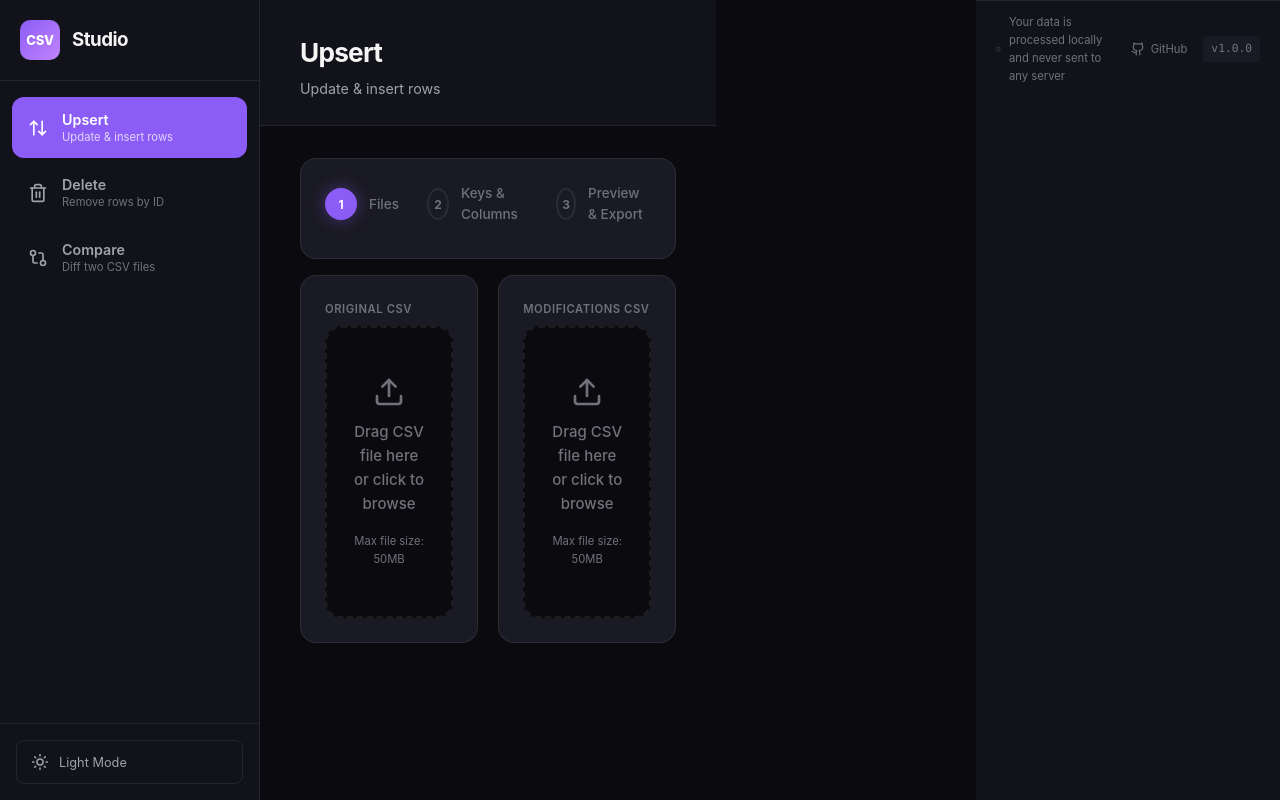
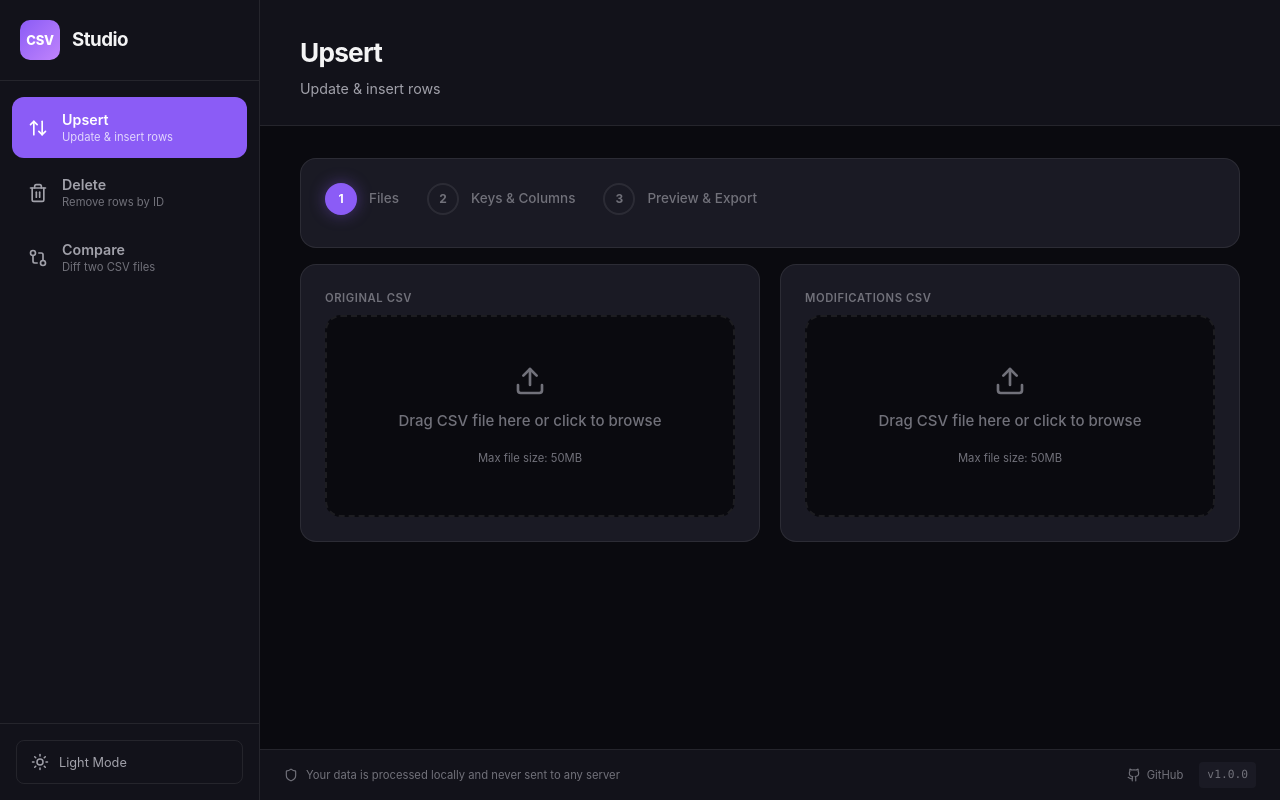
Before and after one commit to SlytherinScriptor/CSVStudio, a React (Vite) app: page / in a window 1280 px wide. Built offline with nearby package versions, Linux system fonts and the light colour scheme.

Commit message:
fix: Position footer at bottom of viewport

```diff
--- a/src/App.css
+++ b/src/App.css
@@ -162,7 +162,8 @@
 
 .content-body {
     flex: 1;
-    padding: 32px 40px;
+    padding: 32px 40px 60px;
+    /* Extra bottom padding for fixed footer */
 }
 
 /* Responsive */
--- a/src/index.css
+++ b/src/index.css
@@ -263,6 +263,7 @@ a {
         opacity: 0;
         transform: translateX(100%);
     }
+
     to {
         opacity: 1;
         transform: translateX(0);
@@ -361,10 +362,14 @@ a {
    ===================================================== */
 
 .app-footer {
+    position: fixed;
+    bottom: 0;
+    left: 260px;
+    right: 0;
     background: var(--bg-elevated);
     border-top: 1px solid var(--border);
-    padding: 12px 20px;
-    margin-left: 260px;
+    padding: 12px 24px;
+    z-index: 50;
 }
 
 .footer-content {
@@ -410,7 +415,7 @@ a {
 
 @media (max-width: 900px) {
     .app-footer {
-        margin-left: 80px;
+        left: 80px;
     }
 }
 
```
